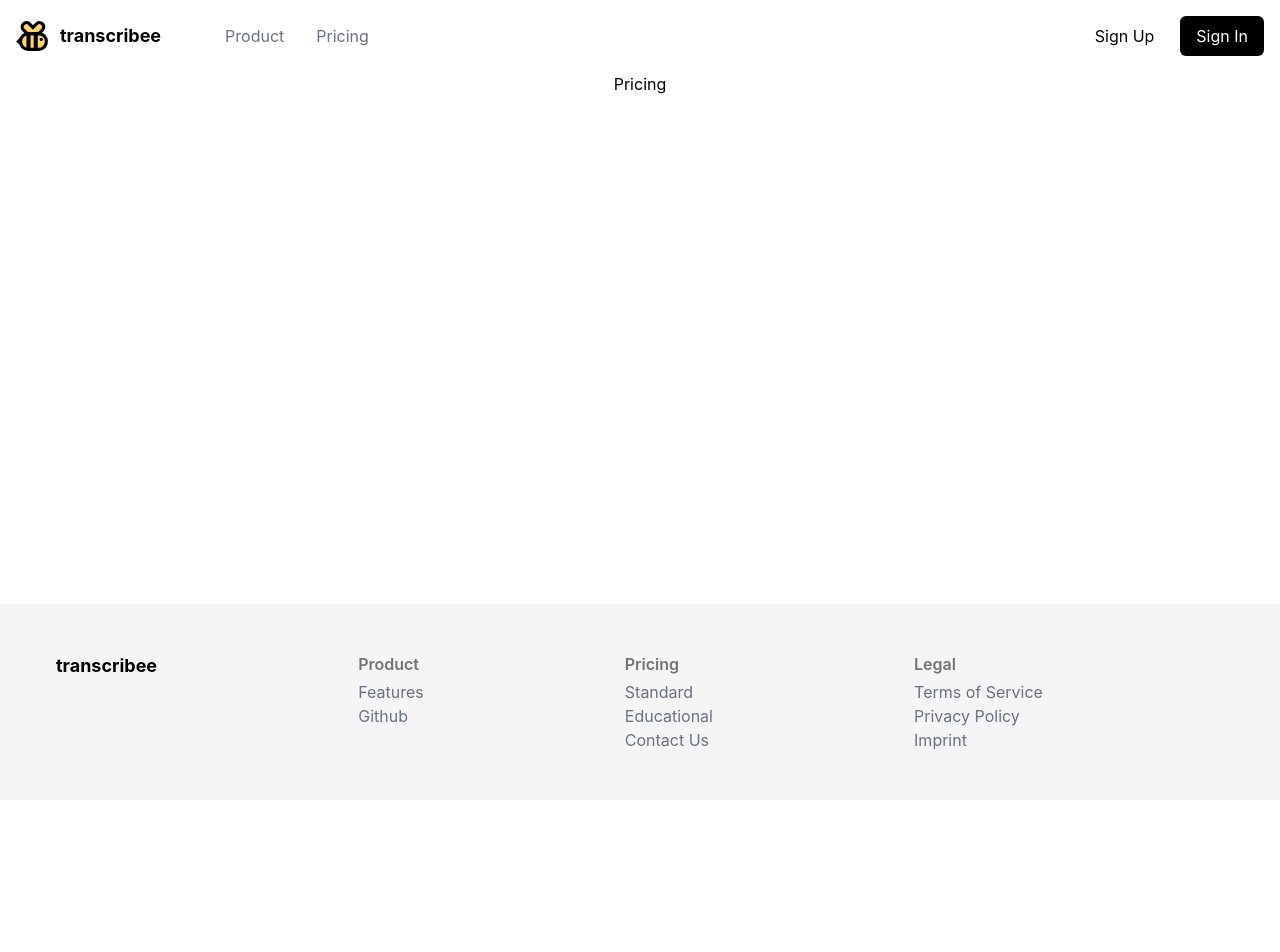
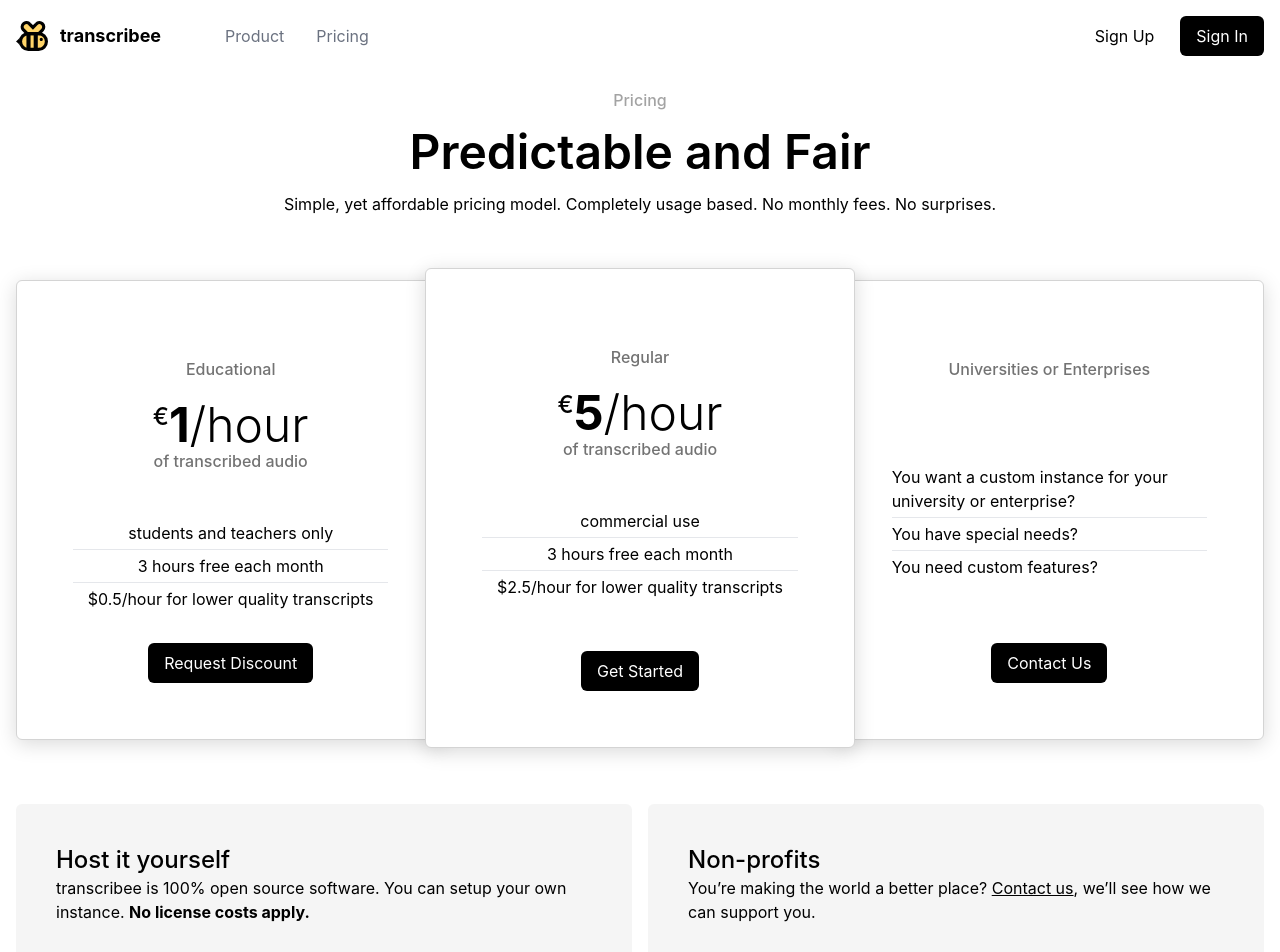
Before and after one commit to bugbakery/transcribee-website, a Next.js app: page /pricing in a window 1280 px wide. Shown: the top 952 px of the page. Before the commit the page ends 800 px from the top, so only its background shows below. Built offline with nearby package versions, Linux system fonts and the light colour scheme.

Commit message:
add pricing page

```diff
--- a/src/app/layout.tsx
+++ b/src/app/layout.tsx
@@ -2,13 +2,19 @@ import { Metadata } from 'next';
 import './globals.css';
 
 export const metadata: Metadata = {
-  title: { absolute: "transcribee – The open source automatic transcription tool", template: "%s — transcribee" },
+  title: {
+    absolute: 'transcribee – The open source automatic transcription tool',
+    template: '%s — transcribee',
+  },
   openGraph: {
-    title: { absolute: "transcribee – The open source automatic transcription tool", template: "%s — transcribee" },
+    title: {
+      absolute: 'transcribee – The open source automatic transcription tool',
+      template: '%s — transcribee',
+    },
     description: 'The open source automatic transcription tool',
-    siteName: "transcribee",
+    siteName: 'transcribee',
   },
-}
+};
 
 export default function RootLayout({ children }: { children: React.ReactNode }) {
   return (
--- a/src/app/pricing/page.tsx
+++ b/src/app/pricing/page.tsx
@@ -1,17 +1,127 @@
+import React, { ComponentProps, ReactNode } from 'react';
 import { Metadata } from 'next';
 import { Page } from '../../components/Page';
+import clsx from 'clsx';
+import Link from 'next/link';
 
 export const metadata: Metadata = {
   title: 'Pricing',
   openGraph: {
-    title: 'Pricing'
-  }
-}
+    title: 'Pricing',
+  },
+};
 
 export default function PricingPage() {
   return (
     <Page>
-      <h1>Pricing</h1>
+      <h1 className="text-center text-neutral-400 font-medium my-4">Pricing</h1>
+      <h2 className="text-center text-5xl font-semibold my-4">Predictable and Fair</h2>
+      <h3 className="text-center my-4">
+        Simple, yet affordable pricing model. Completely usage based. No monthly fees. No surprises.
+      </h3>
+      <div className="flex my-16">
+        <PricingCard title="Educational" buttonText="Request Discount" buttonUrl="/todo">
+          <Price price={1} />
+          <p>students and teachers only</p>
+          <hr className="h-px w-full my-1 bg-gray-200" />
+          <p>3 hours free each month</p>
+          <hr className="h-px w-full my-1 bg-gray-200" />
+          <p>$0.5/hour for lower quality transcripts</p>
+        </PricingCard>
+        <PricingCard
+          title="Regular"
+          buttonText="Get Started"
+          buttonUrl="https://transcribee.net/signup"
+          className="relative -mx-5 -my-3 z-10 h-[480px]"
+        >
+          <Price price={5} />
+          <p>commercial use</p>
+          <hr className="h-px w-full my-1 bg-gray-200" />
+          <p>3 hours free each month</p>
+          <hr className="h-px w-full my-1 bg-gray-200" />
+          <p>$2.5/hour for lower quality transcripts</p>
+        </PricingCard>
+        <PricingCard
+          title="Universities or Enterprises"
+          buttonText="Contact Us"
+          buttonUrl="/contact"
+        >
+          <div className="flex-grow" />
+
+          <div>
+            <p>You want a custom instance for your university or enterprise?</p>
+            <hr className="h-px w-full my-1 bg-gray-200" />
+            <p>You have special needs? </p>
+            <hr className="h-px w-full my-1 bg-gray-200" />
+            <p>You need custom features?</p>
+          </div>
+        </PricingCard>
+      </div>
+
+      <div className="flex my-16 gap-4">
+        <div className="rounded-md bg-neutral-100 p-10 basis-0 flex-grow">
+          <h3 className="text-2xl font-medium">Host it yourself</h3>
+          <p>
+            transcribee is 100% open source software. You can setup your own instance.{' '}
+            <b>No license costs apply.</b>
+          </p>
+        </div>
+        <div className="rounded-md bg-neutral-100 p-10 basis-0 flex-grow">
+          <h3 className="text-2xl font-medium">Non-profits</h3>
+          <p>
+            You’re making the world a better place?{' '}
+            <Link href="/contact" className="underline">
+              Contact us
+            </Link>
+            , we’ll see how we can support you.
+          </p>
+        </div>
+      </div>
     </Page>
   );
 }
+
+function PricingCard({
+  children,
+  title,
+  buttonText,
+  buttonUrl,
+  className,
+}: {
+  children: ReactNode;
+  title: string;
+  buttonText: string;
+  buttonUrl: string;
+  className?: string;
+}) {
+  return (
+    <div
+      className={clsx(
+        'border border-neutral-300 shadow-[0px_4px_20px_0px_rgba(0,0,0,0.15)] rounded-md border-solid flex-grow basis-0 h-[460px] flex flex-col p-14 items-center',
+        'bg-white',
+        className,
+      )}
+    >
+      <h3 className="text-center text-neutral-500 font-medium py-5">{title}</h3>
+      {children}
+      <div className="flex-grow" />
+      <a
+        href={buttonUrl}
+        className="inline-block bg-black hover:bg-gray-700 text-white px-4 py-2 rounded-md"
+      >
+        {buttonText}
+      </a>
+    </div>
+  );
+}
+
+function Price({ price }: { price: number }) {
+  return (
+    <div className="text-center pb-12">
+      <span className="text-2xl font-medium align-top">€</span>
+      <span className="text-5xl font-bold">{price}</span>
+      <span className="text-5xl font-light">/hour</span>
+      <p className="text-neutral-500 font-medium">of transcribed audio</p>
+    </div>
+  );
+}
--- a/src/components/Page.tsx
+++ b/src/components/Page.tsx
@@ -18,7 +18,11 @@ const NavLink = ({
   className?: string;
 } & ComponentProps<typeof Link>) => (
   <li>
-    <Link href={href} className={clsx('text-gray-500 hover:text-black hover:underline', className)} {...props}>
+    <Link
+      href={href}
+      className={clsx('text-gray-500 hover:text-black hover:underline', className)}
+      {...props}
+    >
       {children}
     </Link>
   </li>
@@ -73,7 +77,12 @@ function SidebarMenu() {
         <FaBars className="w-full h-full" />
       </label>
 
-      <input type="checkbox" name="" id="menu-checkbox" className="peer opacity-0 w-0 h-0 md:hidden" />
+      <input
+        type="checkbox"
+        name=""
+        id="menu-checkbox"
+        className="peer opacity-0 w-0 h-0 md:hidden"
+      />
       <div className="fixed flex flex-col right-0 top-0 bottom-0 bg-white p-4 shadow-lg border border-1 border-gray-200 transition-all duration-300 translate-x-[calc(100%+20px)] invisible peer-checked:visible peer-checked:translate-x-0 w-full sm:w-80">
         <label
           htmlFor="menu-checkbox"
@@ -100,48 +109,55 @@ function Navbar() {
   );
 }
 
-
-function Footer({ }) {
+function Footer({}) {
   return (
-    <footer className='bg-neutral-100  py-12 px-10 mt-20'>
-      <div className='flex flex-row gap-5 flex-wrap max-w-7xl mx-auto px-4'>
-        <div className='flex-grow w-full sm:w-[unset]'>
-          <h2 className='font-bold text-lg place-content-evenly'>transcribee</h2>
+    <footer className="bg-neutral-100  py-12 px-10 mt-20">
+      <div className="flex flex-row gap-5 flex-wrap max-w-7xl mx-auto px-4">
+        <div className="flex-grow w-full sm:w-[unset]">
+          <h2 className="font-bold text-lg place-content-evenly">transcribee</h2>
         </div>
-        <div className='flex-grow'>
-          <h3 className='font-semibold text-neutral-500'>Product</h3>
-          <ul className='mt-1'>
-            <NavLink href='/'>Features</NavLink>
-            <NavLink target="_blank" href='https://github.com/bugbakery/transcribee'>Github</NavLink>
+        <div className="flex-grow">
+          <h3 className="font-semibold text-neutral-500">Product</h3>
+          <ul className="mt-1">
+            <NavLink href="/">Features</NavLink>
+            <NavLink target="_blank" href="https://github.com/bugbakery/transcribee">
+              Github
+            </NavLink>
           </ul>
         </div>
-        <div className='flex-grow'>
-          <h3 className='font-semibold text-neutral-500'>Pricing</h3>
-          <ul className='mt-1'>
-            <NavLink href='/pricing'>Standard</NavLink>
-            <NavLink href='/pricing'>Educational</NavLink>
-            <NavLink href='/contact'>Contact Us</NavLink>
+        <div className="flex-grow">
+          <h3 className="font-semibold text-neutral-500">Pricing</h3>
+          <ul className="mt-1">
+            <NavLink href="/pricing">Standard</NavLink>
+            <NavLink href="/pricing">Educational</NavLink>
+            <NavLink href="/contact">Contact Us</NavLink>
           </ul>
         </div>
-        <div className='flex-grow'>
-          <h3 className='font-semibold text-neutral-500'>Legal</h3>
-          <ul className='mt-1'>
-            <NavLink target="_blank" href='https://transcribee.net/page/tos'>Terms of Service</NavLink>
-            <NavLink target="_blank" href='https://transcribee.net/page/privacy'>Privacy Policy</NavLink>
-            <NavLink target="_blank" href='/contact'>Imprint</NavLink>
+        <div className="flex-grow">
+          <h3 className="font-semibold text-neutral-500">Legal</h3>
+          <ul className="mt-1">
+            <NavLink target="_blank" href="https://transcribee.net/page/tos">
+              Terms of Service
+            </NavLink>
+            <NavLink target="_blank" href="https://transcribee.net/page/privacy">
+              Privacy Policy
+            </NavLink>
+            <NavLink target="_blank" href="/contact">
+              Imprint
+            </NavLink>
           </ul>
         </div>
       </div>
     </footer>
-  )
+  );
 }
 
-export function Page({ children }: { children: React.ReactNode }) {
+export function Page({ children, className }: { children: React.ReactNode; className?: string }) {
   return (
-    <div className='flex flex-col min-h-screen items-stretch place-content-stretch'>
+    <div className="flex flex-col min-h-screen items-stretch place-content-stretch">
       <Navbar />
-      <main className="max-w-7xl mx-auto px-4">{children}</main>
-      <div className='flex-grow' />
+      <main className={clsx('max-w-7xl mx-auto px-4', className)}>{children}</main>
+      <div className="flex-grow" />
       <Footer />
     </div>
   );
```
Also changed, not shown: src/app/page.tsx (+35 -23 lines).
